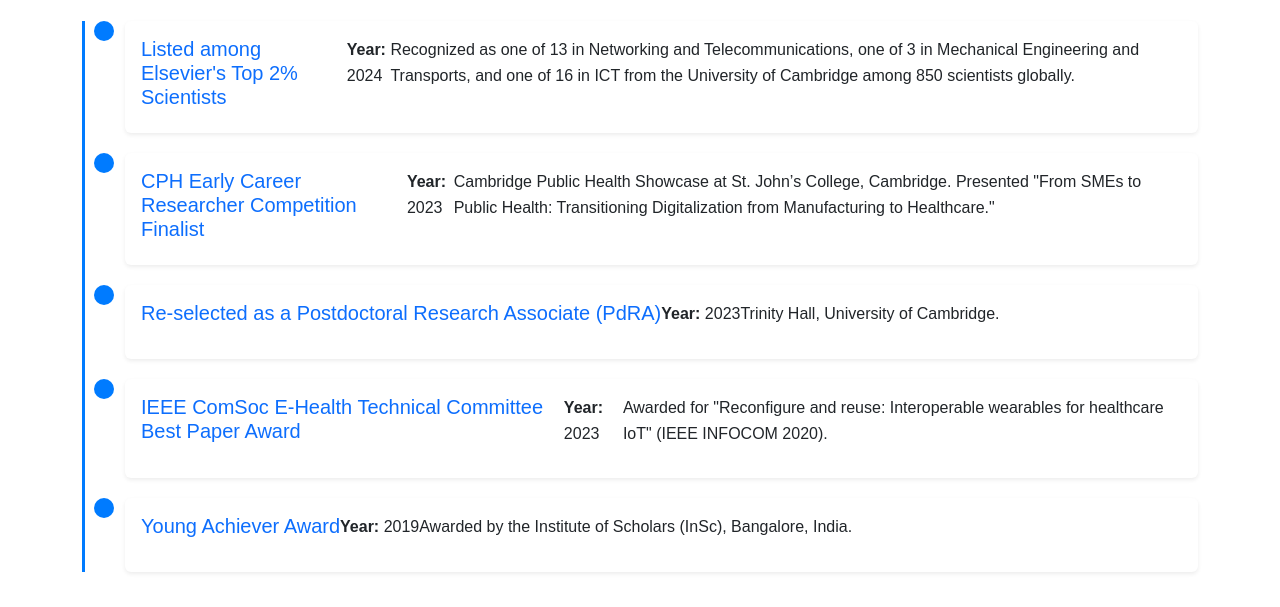
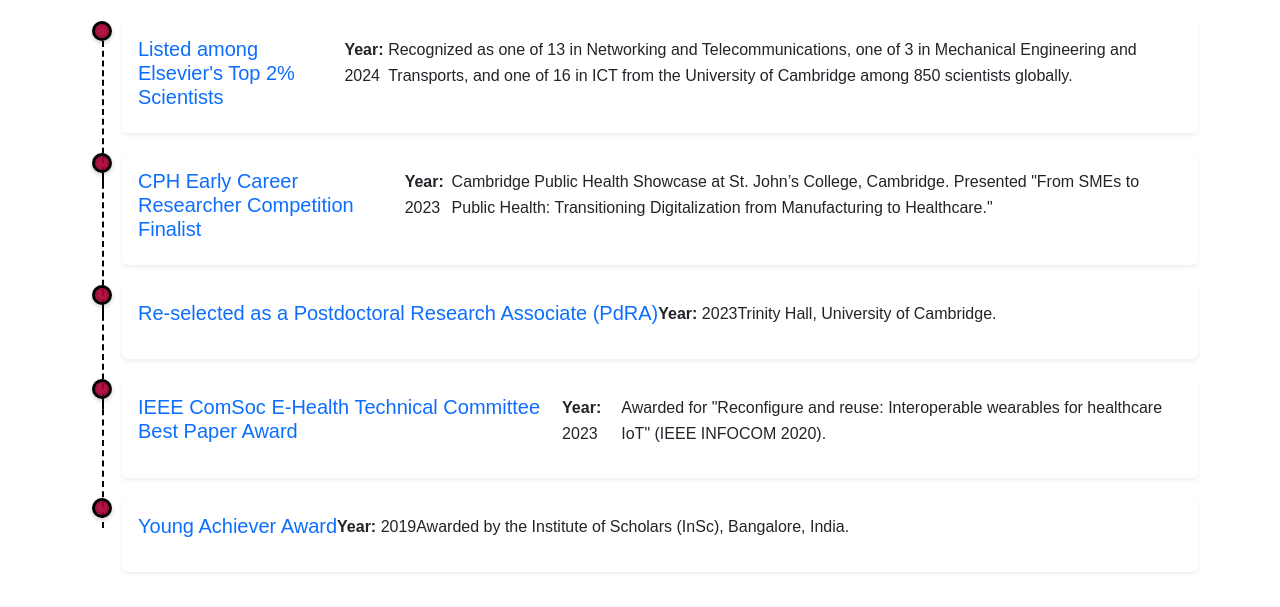
Before and after one commit to anandarupmukherjee/research_cv, a plain HTML site: page awards.html in a window 1280 px wide. Shown: the part 193-800 px from the top of the page. Drawn offline with nearby package versions, Linux system fonts and the light colour scheme.

Commit message:
Add files via upload

```diff
--- a/styles.css
+++ b/styles.css
@@ -21,6 +21,7 @@ footer {
   margin-top: 20px;
 }
 
+/*
 .timeline {
   border-left: 3px solid #007bff;
   padding-left: 20px;
@@ -42,6 +43,7 @@ footer {
   background-color: #007bff;
   border-radius: 50%;
 }
+*/
 
 .card {
   border: none;
@@ -58,6 +60,7 @@ footer {
   font-size: 1.25rem;
 }
 
+/*
 .timeline {
   position: relative;
   border-left: 3px solid #007bff;
@@ -80,6 +83,7 @@ footer {
   background-color: #007bff;
   border-radius: 50%;
 }
+*/
 
 .card {
   margin-left: 20px;
@@ -183,10 +187,7 @@ footer {
   background-color: #fef9c3; /* Light pastel yellow */
 }
 
-/* Timeline spacing */
-.timeline-item {
-  margin-bottom: 20px;
-}
+
 
 
 /* Glassy Rectangular Button with Pastel Blue Tinge */
@@ -216,3 +217,64 @@ footer {
   font-size: 1rem;
   margin-left: 5px;
 }
+
+
+
+
+
+/* Updated Timeline Styling */
+.timeline {
+  position: relative;
+  padding-left: 20px;
+  margin: 0;
+  margin-top: 20px;
+  /* Removed border-left here */
+}
+
+.timeline-item {
+  position: relative;
+  margin-bottom: 50px; /* Space between timeline items */
+}
+
+.timeline-item::before {
+  content: '';
+  position: absolute;
+  left: -10px; /* Align to the left */
+  top: 0;
+  width: 20px;
+  height: 20px;
+  background: rgba(199, 0, 57, 0.9); /* Glassy pastel red */
+  border: 3px solid #000; /* Black border */
+  box-shadow: inset 0 0 8px rgba(0, 0, 0, 0.4), 0 2px 4px rgba(0, 0, 0, 0.2); /* Glassy effect */
+  border-radius: 50%;
+  z-index: 2;
+}
+
+.timeline-item::after {
+  content: '';
+  position: absolute;
+  left: 0; /* Align the dashed line to the left */
+  top: 20px;
+  height: calc(100% + 30px);
+  width: 2px;
+  border-left: 2px dashed #000; /* Pastel blue dashed line */
+  z-index: 1;
+}
+
+
+
+.timeline-item-content {
+  margin-left: 40px; /* Offset content to the right of the line */
+  margin-top: 10px;
+  color: #ffffff;
+}
+
+/* Align Timeline Items Correctly */
+.timeline-item:last-child::after {
+  display: none; /* Remove line for the last item */
+}
+
+/* Timeline spacing */
+.timeline-item {
+  margin-bottom: 20px;
+}
```
